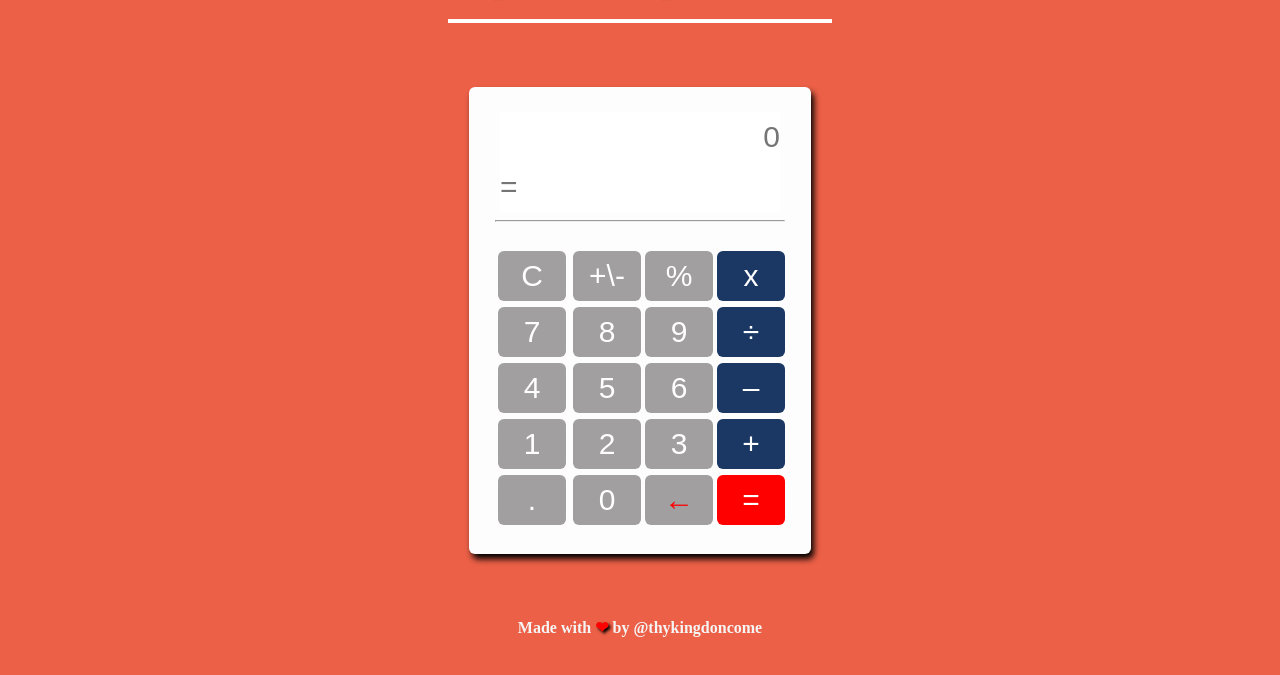
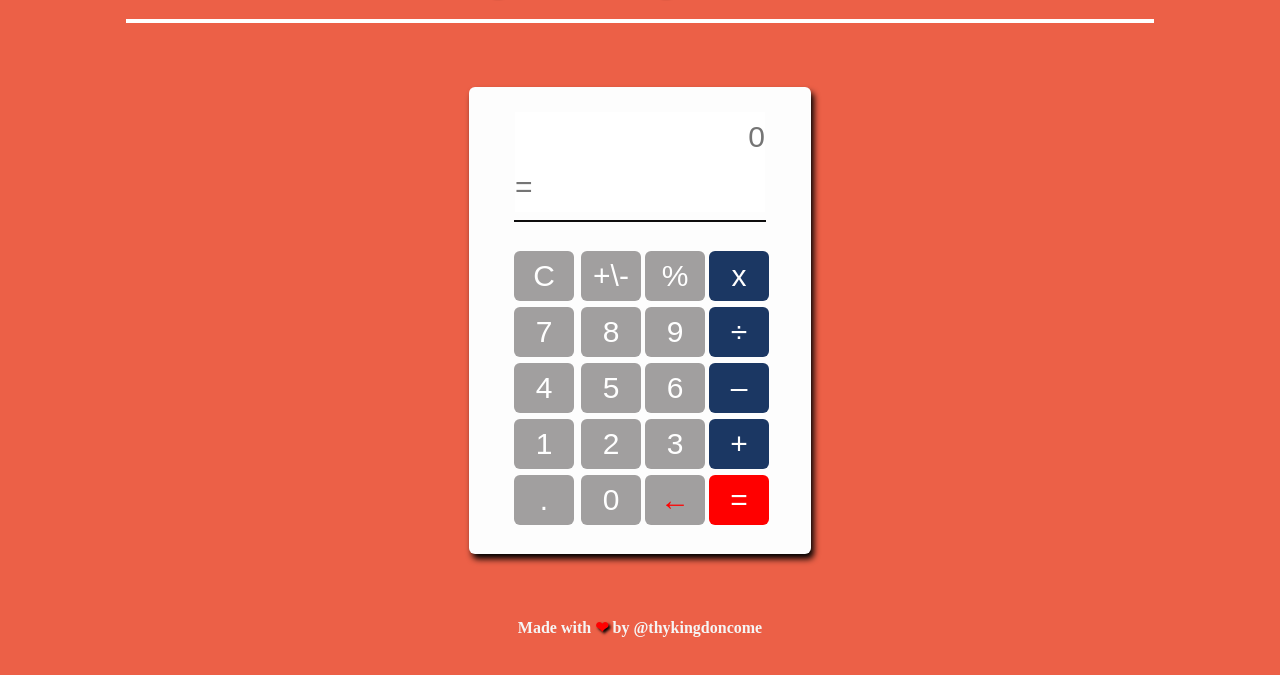
Before and after one commit to thykingdoncome/CalculatorJs, a plain HTML site: page index.html in a window 1280 px wide. Shown: the part 61-736 px from the top of the page. Drawn offline with Linux system fonts and the light colour scheme.

Commit message:
Refactored

```diff
--- a/css/calc.css
+++ b/css/calc.css
@@ -12,7 +12,7 @@ h1 {
 
 #topLine {
     border: 2px solid white;
-    width: 380px;
+    width: 80%;
 }
 
 #container {
@@ -26,7 +26,7 @@ h1 {
 
 #inputFeild {
     text-align: right;
-    width: 280px;
+    width: 250px;
     height: 50px;
     font-size: 30px;
     border: none;
@@ -36,7 +36,7 @@ h1 {
 }
 
 #answerFeild {
-    width: 280px;
+    width: 250px;
     height: 50px;
     font-size: 30px;
     border: none;
@@ -46,17 +46,20 @@ h1 {
     outline: none;
 }
 
+#inputLine {
+    border: 1px solid rgb(14, 13, 13);
+    width: 250px;
+}
+
 
 #answerFeild::-webkit-input-placeholder {
     /* WebKit, Blink, Edge */
     text-align: left;
-
 }
 
 #answerFeild:-moz-placeholder {
     /* Mozilla Firefox 4 to 18 */
     text-align: left;
-
 }
 
 #answerFeild::-moz-placeholder {
@@ -70,7 +73,7 @@ h1 {
 }
 
 .firstButt {
-    width: 68px;
+    width: 60px;
     height: 50px;
     font-size: 30px;
     border-radius: 6px;
@@ -86,7 +89,7 @@ h1 {
 
 .lastButt {
     background: rgb(27, 55, 99);
-    width: 68px;
+    width: 60px;
     height: 50px;
     font-size: 30px;
     border-radius: 6px;
@@ -98,7 +101,7 @@ h1 {
 }
 
 .digits {
-    width: 68px;
+    width: 60px;
     height: 50px;
     font-size: 30px;
     border-radius: 6px;
--- a/index.html
+++ b/index.html
@@ -21,7 +21,7 @@
                 <br>
                 <input id="answerFeild" type="text" placeholder="=" maxlength="14" readonly>
             </section>
-            <hr>
+            <hr id="inputLine">
             <br>
 
             <input class="firstButt" type="button" value="C" onclick="clearScreen()">
```
